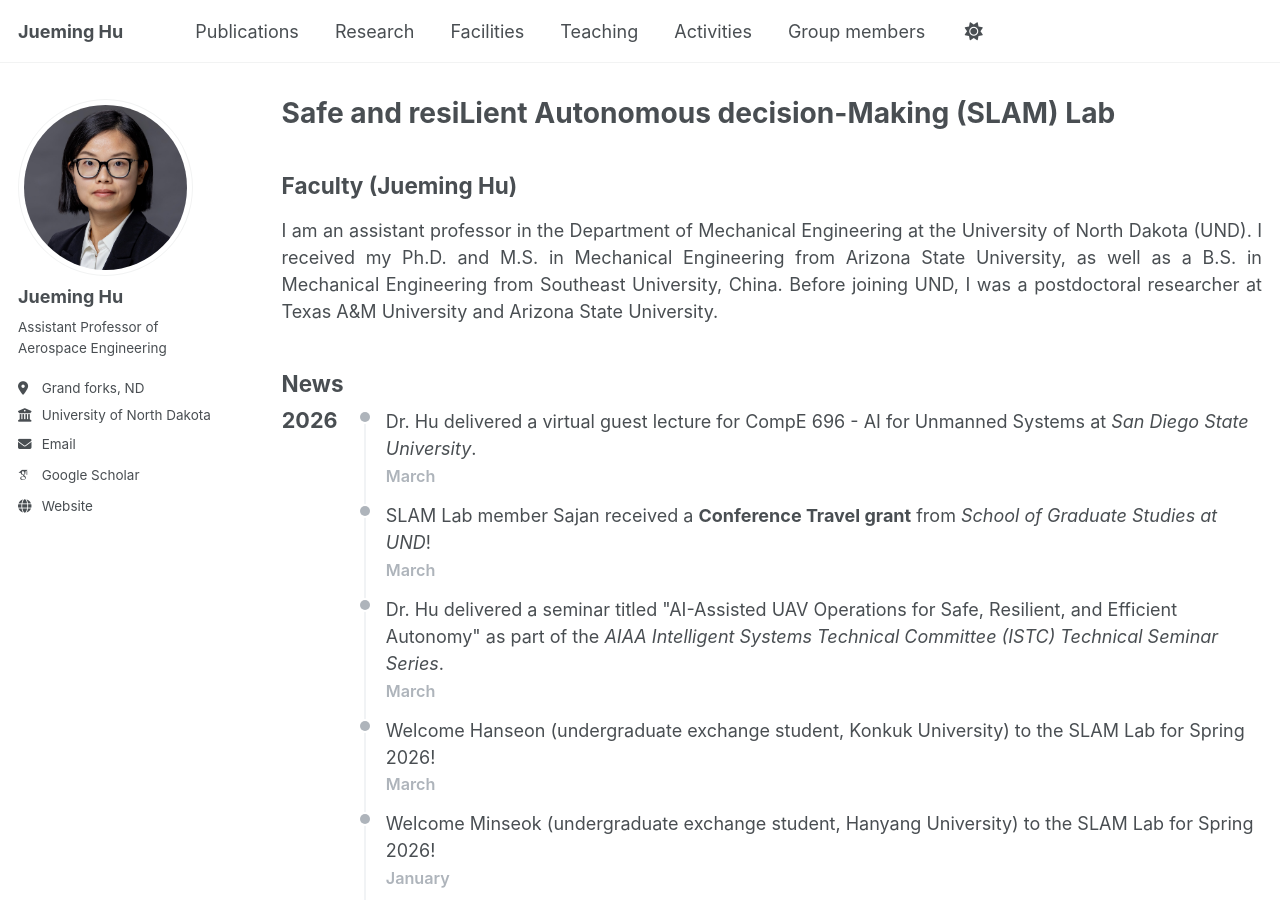
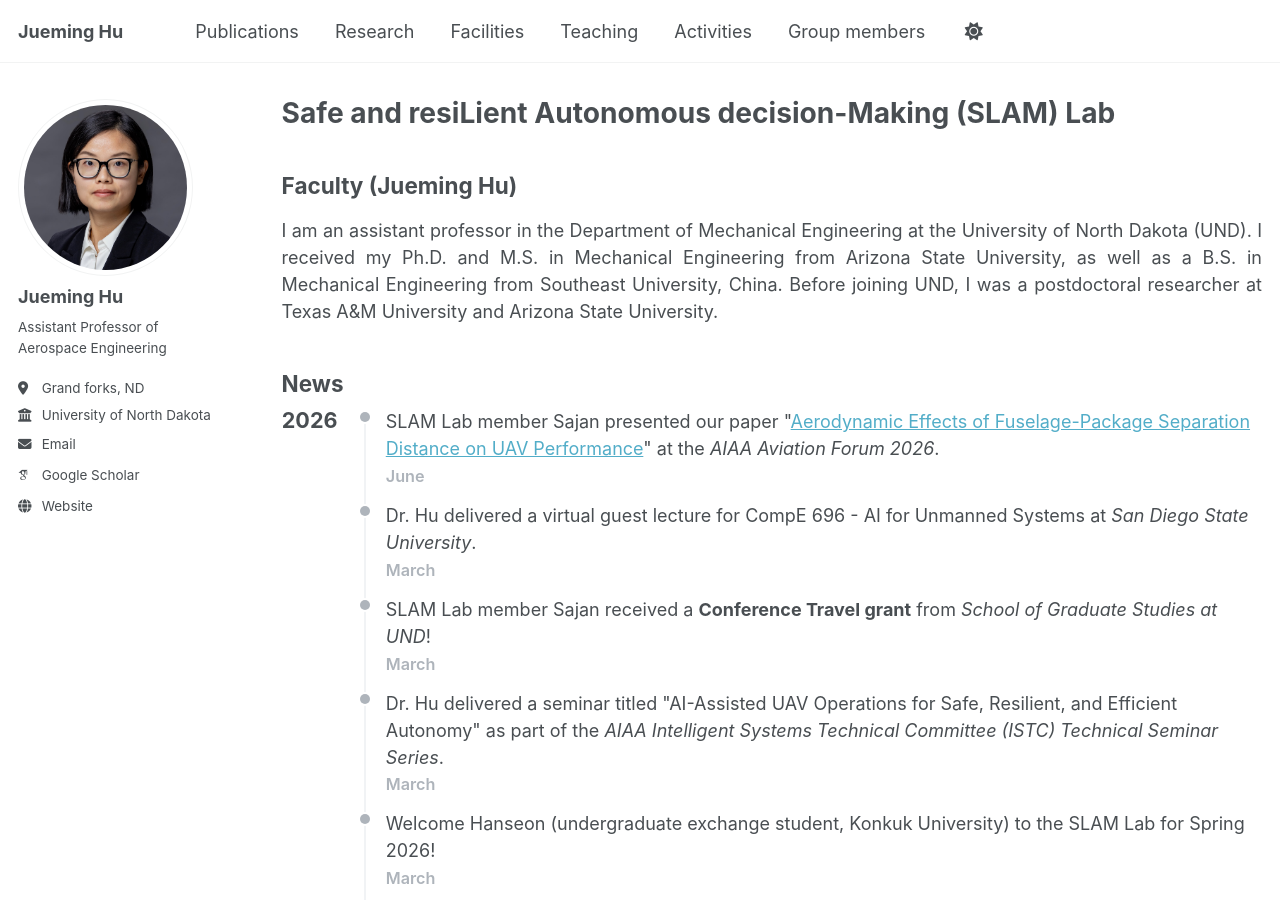
Before and after one commit to Jueming6/Jueming6.github.io, a Jekyll site: the page built from _pages/about.md, in a window 1280 px wide and 900 px high. Built offline with Jekyll 4.4.1, drawn with Linux system fonts in a browser that asks for light colours; some web fonts are replaced.

Commit message:
update 072026

```diff
--- a/_pages/about.md
+++ b/_pages/about.md
@@ -21,6 +21,10 @@ I am an assistant professor in the Department of Mechanical Engineering at the U
 <div class="tl-wrap">
   <div class="tl-year">2026</div>
   <ul class="tl start-top">
+   <li>
+      <div class="desc">SLAM Lab member Sajan presented our paper "<a href="https://www.researchgate.net/publication/406027502_Aerodynamic_Effects_of_Fuselage-Package_Separation_Distance_on_UAV_Performance#fullTextFileContent">Aerodynamic Effects of Fuselage-Package Separation Distance on UAV Performance</a>" at the <em>AIAA Aviation Forum 2026</em>.</div>
+      <div class="month">June</div>
+    </li>
     <li>
       <div class="desc">Dr. Hu delivered a virtual guest lecture for CompE 696 - AI for Unmanned Systems at <em>San Diego State University</em>.</div>
       <div class="month">March</div>
```
